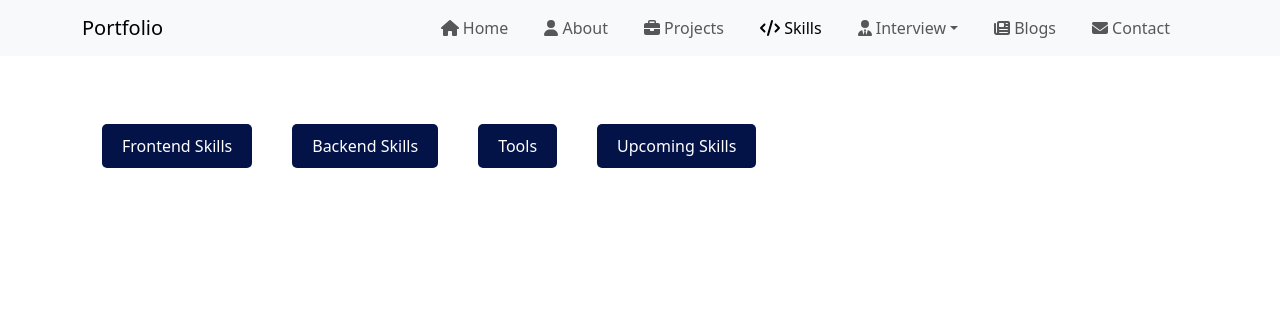
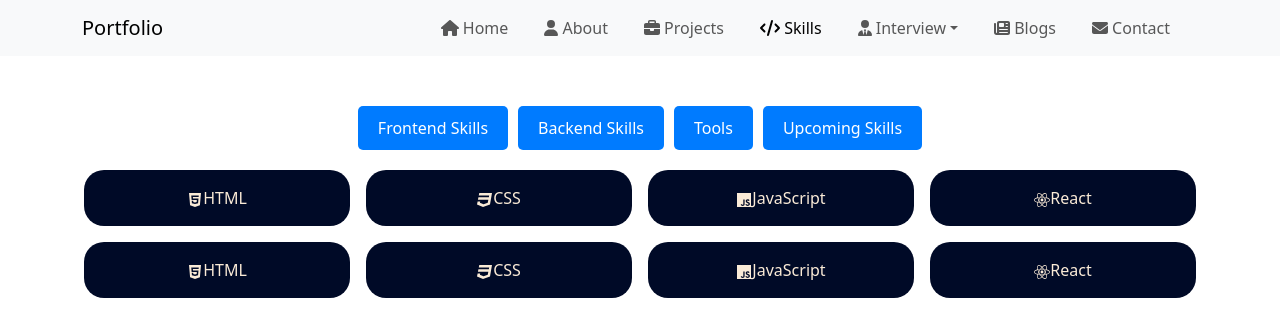
Before and after one commit to imaltaf/waseem-react-portfolio, a React (Create React App) app: page /skills in a window 1280 px wide. Shown: the top 336 px of the page. Built offline with nearby package versions, Linux system fonts and the light colour scheme.

Commit message:
Upadtion

```diff
--- a/package.json
+++ b/package.json
@@ -16,6 +16,7 @@
     "express": "^4.18.2",
     "font-awesome": "^4.7.0",
     "framer-motion": "^10.16.1",
+    "google-translate-api": "^2.3.0",
     "nodemailer": "^6.9.5",
     "react": "^18.2.0",
     "react-bootstrap": "^2.8.0",
--- a/src/components/Projects/BeginnerProjectDetail.js
+++ b/src/components/Projects/BeginnerProjectDetail.js
@@ -6,6 +6,7 @@ import Weather from '../Projects/Frontend/Weather/Weather'
 import Whatsapp from './Frontend/whatsapp/Whatsapp';
 import Employee from './Frontend/TodoList/Employee';
 import CalendarComponent from './Frontend/TodoList/CalendarComponent';
+import TranslationInbox from './Frontend/Transulate/TranslationInbox';
 
 const BeginnerProjectsDetail = () => {
   const [selectedProject, setSelectedProject] = useState(null);
@@ -59,6 +60,11 @@ const BeginnerProjectsDetail = () => {
         >
           Stop watch
         </button>
+        <button
+          className={`project-button ${selectedProject === 'TranslationInbox' ? 'selected' : ''} button6`}
+          onClick={() => handleProjectClick('TranslationInbox')}
+        >
+TranslationInbox        </button>
         {/* Add similar buttons for other projects */}
       </div>
 
@@ -69,6 +75,8 @@ const BeginnerProjectsDetail = () => {
       {selectedProject === 'Whatsapp' && <Whatsapp />}
       {selectedProject === 'Employee' && <Employee />}
       {selectedProject === 'CalendarComponent' && <CalendarComponent />}
+      {selectedProject === 'TranslationInbox' && <TranslationInbox />}
+
 
       {/* Add similar conditions for other projects */}
     </div>
--- /dev/null
+++ b/src/components/Projects/Frontend/Transulate/TranslationInbox.js
@@ -0,0 +1,76 @@
+import React, { useState, useEffect } from 'react';
+import axios from 'axios';
+
+const languageOptions = [
+  { code: 'hi', name: 'Hindi' },
+  { code: 'ta', name: 'Tamil' },
+  { code: 'kn', name: 'Kannada' },
+  { code: 'ur', name: 'Urdu' },
+  { code: 'ar', name: 'Arabic' },
+  { code: 'te', name: 'Telugu' },
+];
+
+function TranslationInbox() {
+  const [text, setText] = useState(''); // User's input text
+  const [selectedLanguage, setSelectedLanguage] = useState('kn'); // Default language: Kannada
+  const [translation, setTranslation] = useState('');
+
+  useEffect(() => {
+    translateText();
+  }, [text, selectedLanguage]);
+
+  const translateText = async () => {
+    try {
+      const response = await axios.post(
+        `https://translation.googleapis.com/language/translate/v2`,
+        null,
+        {
+          params: {
+            q: text,
+            target: selectedLanguage,
+            key: 'YOUR_GOOGLE_TRANSLATE_API_KEY', // Replace with your actual API key
+          },
+        }
+      );
+
+      setTranslation(response.data.data.translations[0].translatedText);
+    } catch (error) {
+      console.error(error);
+    }
+  };
+
+  const selectedLanguageName = languageOptions.find(
+    (option) => option.code === selectedLanguage
+  ).name;
+
+  return (
+    <div>
+      <h1>Translation Inbox</h1>
+      <div>
+        <textarea
+          placeholder="Enter text to translate"
+          value={text}
+          onChange={(e) => setText(e.target.value)}
+        ></textarea>
+      </div>
+      <div>
+        <select
+          value={selectedLanguage}
+          onChange={(e) => setSelectedLanguage(e.target.value)}
+        >
+          {languageOptions.map((option) => (
+            <option key={option.code} value={option.code}>
+              {option.name}
+            </option>
+          ))}
+        </select>
+      </div>
+      <div>
+        <h2>Translation ({selectedLanguageName}):</h2>
+        <p>{translation}</p>
+      </div>
+    </div>
+  );
+}
+
+export default TranslationInbox;
--- a/src/components/Skill/Skill.css
+++ b/src/components/Skill/Skill.css
@@ -1,74 +1,56 @@
-/* Skill.css */
+.skill-wrapper {
+  text-align: center;
+  padding: 2px;
+  margin: auto;
+}
 
-/* Styling for the buttons */
-button {
-  background-color: #041347;
+.category-buttons {
+  display: flex;
+  flex-direction: row;
+  flex-wrap: wrap;
+  justify-content: center;
+  gap: 10px;
+  margin-bottom: 20px;
+}
+
+.category-buttons button {
+  background-color: #007bff;
   color: #fff;
+  padding: 10px 20px;
   border: none;
-  padding: 10px 20px;
-  margin: 20px;
+  border-radius: 5px;
   cursor: pointer;
   font-size: 16px;
-  border-radius: 5px;
   transition: background-color 0.3s ease-in-out;
-  align-items: center;
+}
+
+/* Add a hover effect */
+.category-buttons button:hover {
+  background-color: #0056b3;
+}
+
+.skills-container {
+  display: grid;
+  grid-template-columns: repeat(2, 1fr); /* 2 columns on smaller screens */
+  grid-gap: 16px;
+  justify-content: center;
+}
+
+.skill-item {
+  text-align: center;
+  padding: 16px;
+  background-color: #000a27;
+  border-radius: 20px;
+  /* box-shadow: 0px 0px 10px rgba(0, 0, 0, 0.1); */
+  color: antiquewhite;
+}
+.skill-item:hover{
+
+  background-color: #0056b3;
 
 }
-
-button:hover {
-  background-color: #2980b9;
-}
-
-/* Styling for the skills display */
-.skills-container {
-  margin-top: 20px;
-  display: flex;
-  flex-direction: row;
-  align-items: center;
-}
-
-/* Skill.css */
-
-/* ... (previous CSS code) */
-
-.skill-item {
-  background-color: #041347;
-  color: #fff;
-  border: none;
-  padding: 10px 20px;
-  margin: 5px;
-  cursor: pointer;
-  font-size: 16px;
-  border-radius: 5px;
-  transition: background-color 0.3s ease-in-out;
-  align-items: center;
-  justify-content: center;
-
-}
-
-.skill-item:hover {
-  background-color: #3498db; /* Change the background color on hover */
-  transform: scale(1.05); /* Add a scale effect on hover */
-  box-shadow: 0 0 10px rgba(0, 0, 0, 0.3); /* Add a subtle shadow on hover */
-}
-
-.skill-item svg {
-  font-size: 34px;
-  margin-right: 10px;
-  color: rgb(235, 235, 241);
-  border: 10px;
-}
-
-/* Animation for the skills display */
-@keyframes fadeIn {
-  from {
-    opacity: 0;
-  }
-  to {
-    opacity: 1;
+@media (min-width: 768px) {
+  .skills-container {
+    grid-template-columns: repeat(4, 1fr); /* 4 columns on larger screens */
   }
 }
-
-.fade-in {
-  animation: fadeIn 0.5s ease-in-out;
-}
--- a/src/components/Skill/Skill.js
+++ b/src/components/Skill/Skill.js
@@ -1,72 +1,80 @@
 import React, { useState } from 'react';
-import { FaHtml5, FaCss3, FaJs } from 'react-icons/fa';
-import { DiNodejs, DiMongodb } from 'react-icons/di';
-import './Skill.css'; // Import the CSS file
+import { FaHtml5, FaCss3, FaJs, FaReact, FaNodeJs, FaDatabase, FaCode, FaToolbox, FaQuestion } from 'react-icons/fa';
+import './Skill.css';
 
 const Skill = () => {
-  const [selectedSkill, setSelectedSkill] = useState('');
+  const [selectedCategory, setSelectedCategory] = useState('frontend'); // Default to Frontend Skills
 
-  const renderSkills = () => {
-    switch (selectedSkill) {
+  const frontendSkills = [
+    { icon: <FaHtml5 />, name: 'HTML' },
+    { icon: <FaCss3 />, name: 'CSS' },
+    { icon: <FaJs />, name: 'JavaScript' },
+    { icon: <FaReact />, name: 'React' },
+    { icon: <FaHtml5 />, name: 'HTML' },
+    { icon: <FaCss3 />, name: 'CSS' },
+    { icon: <FaJs />, name: 'JavaScript' },
+    { icon: <FaReact />, name: 'React' },
+    // Add more frontend skills here
+    // Add more frontend skills here
+  ];
+
+  const backendSkills = [
+    { icon: <FaNodeJs />, name: 'Node.js' },
+    { icon: <FaDatabase />, name: 'MongoDB' },
+    // Add more backend skills here
+  ];
+
+  const tools = [
+    { icon: <FaCode />, name: 'VS Code' },
+    { icon: <FaToolbox />, name: 'Postman' },
+    { icon: <FaReact />, name: 'Heroku' },
+    // Add more tools here
+  ];
+
+  const upcomingSkills = [
+    { icon: <FaQuestion />, name: 'DevOps' },
+    { icon: <FaQuestion />, name: 'Cyber Security' },
+    { icon: <FaQuestion />, name: 'Hacking' },
+    // Add more upcoming skills here
+  ];
+
+  const getSkillsByCategory = () => {
+    switch (selectedCategory) {
       case 'frontend':
-        return (
-          <div className="skills-container fade-in">
-            <div className="skill-item">
-              <FaHtml5 /> HTML
-            </div>
-            <div className="skill-item">
-              <FaCss3 /> CSS
-            </div>
-            <div className="skill-item">
-              <FaJs /> JavaScript
-            </div>
-            <div className="skill-item">
-              <FaHtml5 /> HTML
-            </div>
-            <div className="skill-item">
-              <FaCss3 /> CSS
-            </div>
-            <div className="skill-item">
-              <FaJs /> JavaScript
-            </div>
-            <div className="skill-item">
-              <FaHtml5 /> HTML
-            </div>
-            <div className="skill-item">
-              <FaCss3 /> CSS
-            </div>
-            <div className="skill-item">
-              <FaJs /> JavaScript
-            </div>
-          </div>
-        );
-
+        return frontendSkills;
       case 'backend':
-        return (
-          <div className="skills-container fade-in">
-            <div className="skill-item">
-              <DiNodejs /> Node.js
-            </div>
-            <div className="skill-item">
-              <DiMongodb /> MongoDB
-            </div>
-          </div>
-        );
-
-      // ... (other cases)
-
+        return backendSkills;
+      case 'tools':
+        return tools;
+      case 'upcoming':
+        return upcomingSkills;
       default:
-        return null;
+        return [];
     }
   };
 
+  const renderSkills = (skills) => {
+    return (
+      <div className="skills-container">
+        {skills.map((skill, index) => (
+          <div className="skill-item" key={index}>
+            {skill.icon}
+            <span className="skill-name">{skill.name}</span>
+          </div>
+        ))}
+      </div>
+    );
+  };
+
   return (
-    <div>
-      <button onClick={() => setSelectedSkill('frontend')}>Frontend Skills</button>
-      <button onClick={() => setSelectedSkill('backend')}>Backend Skills</button>
-      <button onClick={() => setSelectedSkill('tools')}>Tools</button>
-      <button onClick={() => setSelectedSkill('upcoming')}>Upcoming Skills</button>
-      <div>{renderSkills()}</div>
+    <div className="skill-wrapper">
+      <div className="category-buttons">
+        <button onClick={() => setSelectedCategory('frontend')}>Frontend Skills</button>
+        <button onClick={() => setSelectedCategory('backend')}>Backend Skills</button>
+        <button onClick={() => setSelectedCategory('tools')}>Tools</button>
+        <button onClick={() => setSelectedCategory('upcoming')}>Upcoming Skills</button>
+      </div>
+      {renderSkills(getSkillsByCategory())}
     </div>
   );
 };
```
Also changed, not shown: 1 other file (tests, documents, lock files or other folders).
